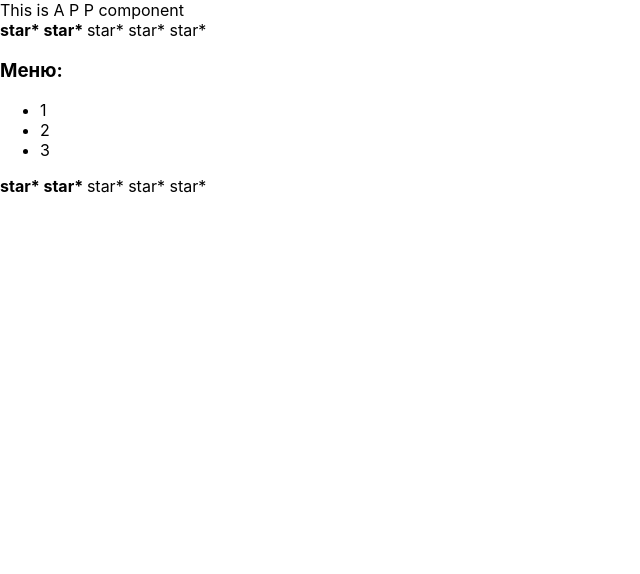
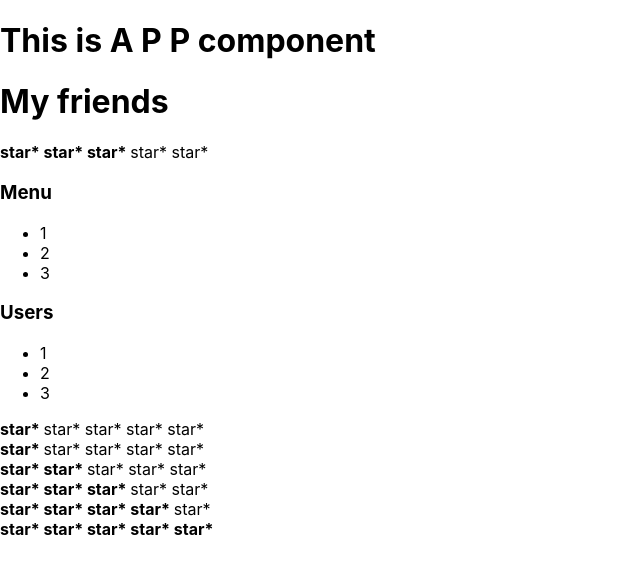
Before and after one commit to Kiri1111/kabzda, a React (Create React App) app: page / in a window 1280 px wide. Shown: the top 574 px of the page, without its empty margins (0-640 px from the left). Built offline with nearby package versions, Linux system fonts and the light colour scheme.

Commit message:
kabzda lesson 04

```diff
--- a/src/App.tsx
+++ b/src/App.tsx
@@ -7,17 +7,28 @@ function App() {
     console.log("App rendered")
     return (
         <div>
-            <AppTittle/>
-            <Rating/>
-            <Accordion/>
-            <Rating/>
+            <PageTittle title={'This is A P P component'}/>
+            <PageTittle title={"My friends"}/>
+            <Rating value={3}/>
+            <Accordion titleValue={'Menu'}/>
+            <Accordion titleValue={'Users'}/>
+            <Rating value={1}/>
+            <Rating value={1}/>
+            <Rating value={2}/>
+            <Rating value={3}/>
+            <Rating value={4}/>
+            <Rating value={5}/>
         </div>
     );
 }
 
-function AppTittle() {
+type PageTittle = {
+    title: string
+}
+
+function PageTittle(props:PageTittle) {
     return (
-        <>This is A P P component</>
+        <h1>{ props.title }</h1>
     );
 }
 
--- a/src/components/Accordion/Accordion.tsx
+++ b/src/components/Accordion/Accordion.tsx
@@ -1,31 +1,39 @@
 import React from "react";
 
-function Accordion() {
+type AccordionPropsType = {
+    titleValue: string
+}
+
+function Accordion(props: AccordionPropsType) {
     console.log("Accordion rendered")
     return (
         <div>
-            <AccordionTittle/>
-            <AccordionBody/>
+            <AccordionTittle title={props.titleValue}/>
+            <AccordionBody />
         </div>
     );
 }
 
-function AccordionTittle() {
+type AccordionTittlePropsType = {
+    title: string
+}
+
+function AccordionTittle(props: AccordionTittlePropsType) {
     console.log("AccordionTittle rendered")
     return (
-        <h3>Меню:</h3>
+
+        <h3> {props.title} </h3>
+
     );
 }
 
 function AccordionBody() {
     console.log("AccordionBody rendered")
-    return (
-        <ul>
-            <li>1</li>
-            <li>2</li>
-            <li>3</li>
-        </ul>
-    );
+    return <ul>
+        <li>1</li>
+        <li>2</li>
+        <li>3</li>
+    </ul>
 }
 
 export default Accordion;
--- a/src/components/Rating/Rating.tsx
+++ b/src/components/Rating/Rating.tsx
@@ -1,11 +1,75 @@
 import React from "react";
 
-export function Rating() {
+type RatingPropsType = {
+    value: 0 | 1 | 2| 3 | 4 | 5
+}
+export function Rating(props: RatingPropsType) {
     console.log("Rating rendered")
+
+    if (props.value === 1) {
+        return (
+            <div>
+                <Star selected={true}/>
+                <Star selected={false}/>
+                <Star selected={false}/>
+                <Star selected={false}/>
+                <Star selected={false}/>
+
+            </div>
+        );
+    }
+    if (props.value === 2) {
+        return (
+            <div>
+                <Star selected={true}/>
+                <Star selected={true}/>
+                <Star selected={false}/>
+                <Star selected={false}/>
+                <Star selected={false}/>
+
+            </div>
+        );
+    }
+    if (props.value === 3) {
+        return (
+            <div>
+                <Star selected={true}/>
+                <Star selected={true}/>
+                <Star selected={true}/>
+                <Star selected={false}/>
+                <Star selected={false}/>
+
+            </div>
+        );
+    }
+    if (props.value === 4) {
+        return (
+            <div>
+                <Star selected={true}/>
+                <Star selected={true}/>
+                <Star selected={true}/>
+                <Star selected={true}/>
+                <Star selected={false}/>
+
+            </div>
+        );
+    }
+    if (props.value === 5) {
+        return (
+            <div>
+                <Star selected={true}/>
+                <Star selected={true}/>
+                <Star selected={true}/>
+                <Star selected={true}/>
+                <Star selected={true}/>
+
+            </div>
+        );
+    }
     return (
         <div>
-            <Star selected={true}/>
-            <Star selected={true}/>
+            <Star selected={false}/>
+            <Star selected={false}/>
             <Star selected={false}/>
             <Star selected={false}/>
             <Star selected={false}/>
@@ -14,10 +78,14 @@ export function Rating() {
     );
 }
 
+type StarPropsType = {
+    selected: boolean
+}
 
-function Star(props: any) {
+
+function Star(props: StarPropsType) {
     console.log("Star rendered")
-    if(props.selected === true) {
+    if (props.selected === true) {
         return <span><b>star* </b></span>
     } else {
         return <span>star* </span>
```
